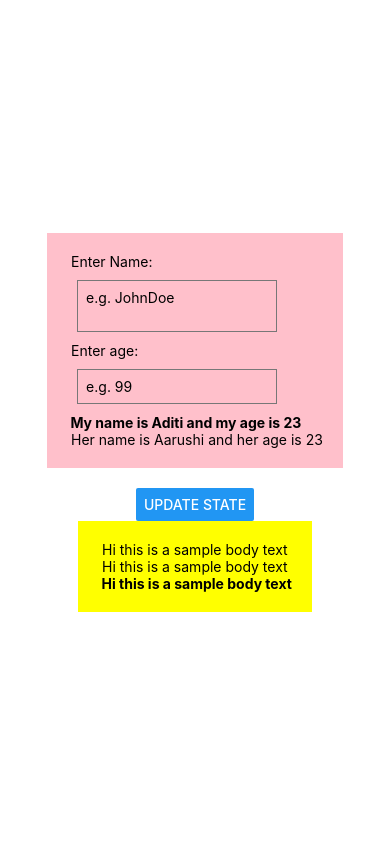
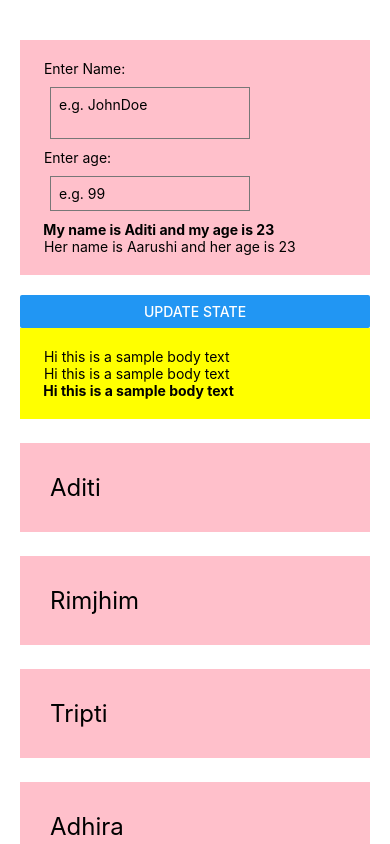
Before and after one commit to amantha6/rn-practice-project, a React Native app: screen / in a window 390 px wide. Built offline with nearby package versions, Linux system fonts and the light colour scheme.

Commit message:
Video 6List scroll and view

```diff
--- a/App.js
+++ b/App.js
@@ -1,5 +1,5 @@
 import React, { useState } from 'react';
-import { Button, StyleSheet, Text, TextInput, View } from 'react-native';
+import { Button, ScrollView, StyleSheet, Text, TextInput, View } from 'react-native';
 
 export default function App() {
   const[name, setName]=useState('Aditi'); //name variable here will be given the value of Aditi
@@ -11,44 +11,88 @@ export default function App() {
     setName('Adhira');
     setPerson({name: 'Tripti', age:26});
   }
+  const[people,setPeople]=useState([
+    {name: 'Aditi', key:'1'},
+    {name: 'Rimjhim', key:'2'},
+    {name: 'Tripti', key:'3'},
+    {name: 'Adhira', key:'4'},
+    {name: 'Aditya', key:'5'},
+    {name: 'Meredith', key:'6'},
+    {name: 'Derek', key:'7'},
+  ]);
   return (
     // div component to wrap other elements can style diff components
     <View style={styles.container}>
       {/* can nest views within views */}
       <View style={styles.header}>
+
+
+
+
         <Text> Enter Name: </Text>
         <TextInput
           multiline
           style={styles.input}
           placeholder='e.g. JohnDoe'
           onChangeText={(val)=>setName(val)}/>
+
+
+
+
         <Text> Enter age: </Text>
         <TextInput
           keyboardType='numeric'
           style={styles.input}
           placeholder='e.g. 99'
           onChangeText={(val)=>setAge(val)}/>
+
+
+
         <Text style={styles.boldText}> My name is {name} and my age is {age}</Text>
         <Text> Her name is {person.name} and her age is {person.age}</Text>
+
+
+
       </View>
+
+
+
       <View style={styles.buttonContainer}>
         <Button title='update State' onPress={clickHandler}/>
       </View>
+
+
+
       <View style={styles.body}>
         <Text> Hi this is a sample body text</Text>
         <Text> Hi this is a sample body text</Text>
         <Text style={styles.boldText}> Hi this is a sample body text</Text>
       </View>
-    </View>
+
+
+
+
+     {/* List section */}
+     <ScrollView style={styles.scrollList}>
+     {people.map(item =>(
+       <View key={item.key}>
+         <Text style={styles.item}>{item.name}</Text>
+       </View>
+     ))}
+   </ScrollView>
+ </View>
   );
+
 }
 
 const styles = StyleSheet.create({
   container: {
-    flex: 1,
+    flex:  1,
     backgroundColor: '#fff',
-    alignItems: 'center',
-    justifyContent: 'center',
+    paddingTop:40,
+    paddingHorizontal:20
+    // alignItems: 'center',
+    // justifyContent: 'center',
   },
   header:{
     backgroundColor:'pink',
@@ -71,5 +115,11 @@ const styles = StyleSheet.create({
     padding:8,
     margin:10,
     width:200
+  },
+  item:{
+    marginTop:24,
+    padding:30,
+    backgroundColor:'pink',
+    fontSize:24
   }
 });
```
